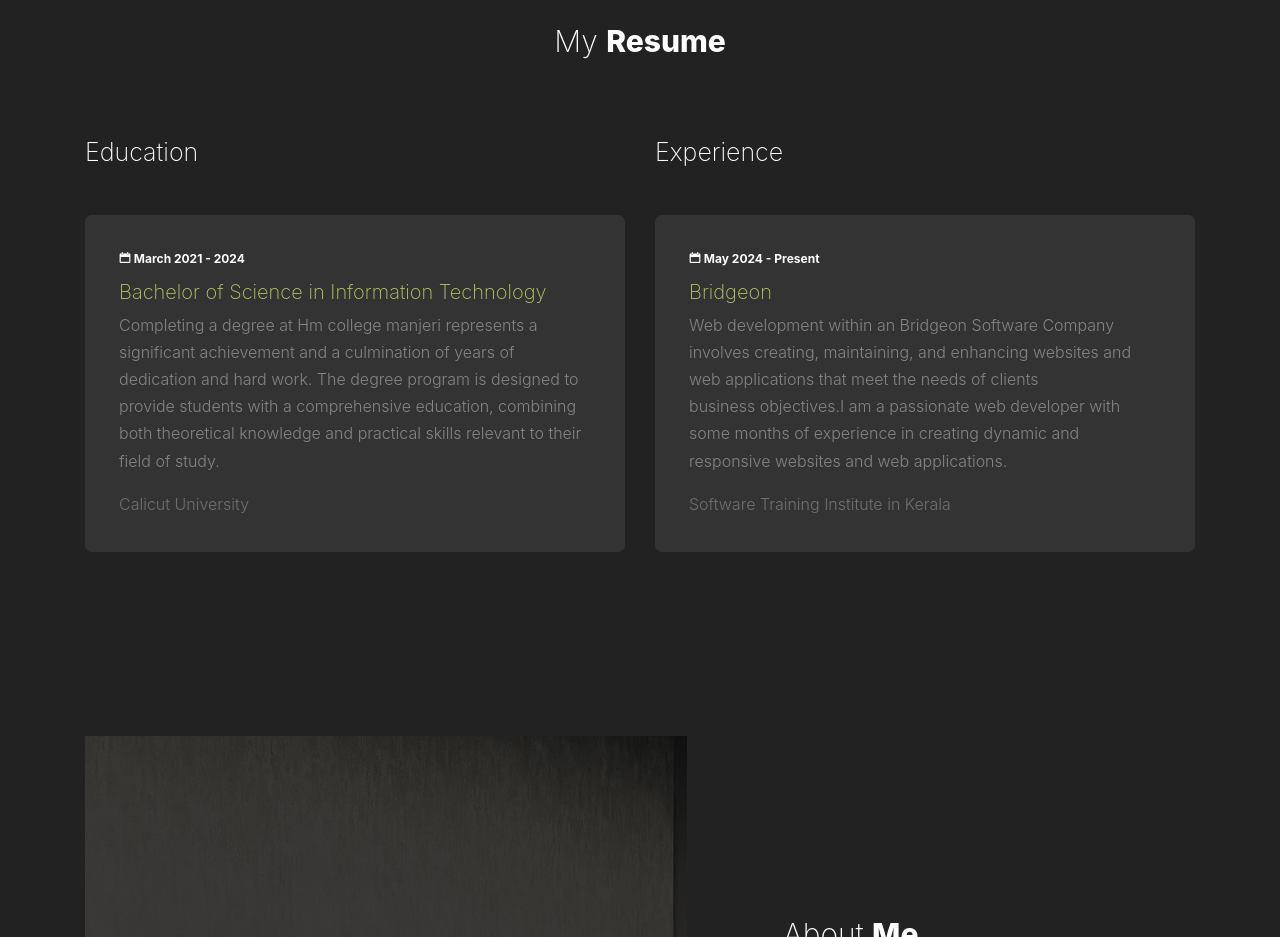
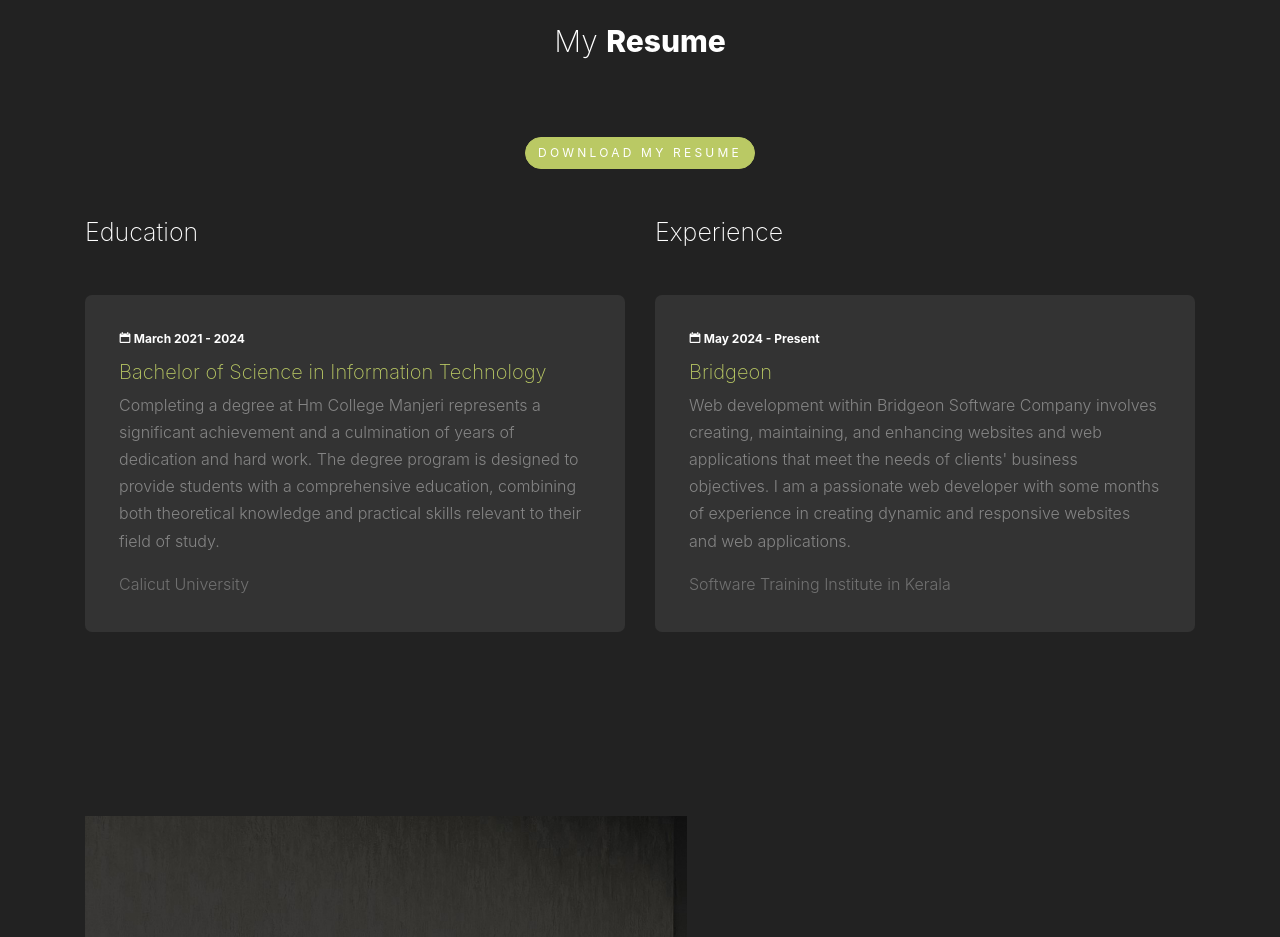
Before and after one commit to Muhammed-Sahad-P/Portfolio, a plain HTML site: page index.html in a window 1280 px wide. Shown: the part 2570-3507 px from the top of the page. Drawn offline with nearby package versions, Linux system fonts and the light colour scheme; a script that the page names is missing; files whose address does not match are found by name.

Commit message:
add resume

```diff
--- a/index.html
+++ b/index.html
@@ -227,29 +227,27 @@
               <h2>My <strong>Resume</strong></h2>
             </div>
           </div>
+          <div class="col-md-12 text-center mb-5">
+            <a href="https://drive.google.com/file/d/1SKFDqSHedSOkNRP8CMR3XtHbmZ-VfqQV/view?usp=drive_link" class="btn btn-primary" download>Download My Resume</a>
+          </div>
           <div class="col-md-6">
             <h2 class="mb-5">Education</h2>
             <div class="resume-item mb-4">
-              <span class="date"
-                ><span class="icon-calendar"></span> March 2021 - 2024</span
-              >
+              <span class="date"><span class="icon-calendar"></span> March 2021 - 2024</span>
               <h3>Bachelor of Science in Information Technology</h3>
               <p>
-                Completing a degree at Hm college manjeri represents a significant achievement and a culmination of years of dedication and hard work. The degree program is designed to provide students with a comprehensive education, combining both theoretical knowledge and practical skills relevant to their field of study.
+                Completing a degree at Hm College Manjeri represents a significant achievement and a culmination of years of dedication and hard work. The degree program is designed to provide students with a comprehensive education, combining both theoretical knowledge and practical skills relevant to their field of study.
               </p>
               <span class="school">Calicut University</span>
             </div>
           </div>
           <div class="col-md-6">
             <h2 class="mb-5">Experience</h2>
-
             <div class="resume-item mb-4">
-              <span class="date"
-                ><span class="icon-calendar"></span> May  2024 - Present</span
-              >
+              <span class="date"><span class="icon-calendar"></span> May 2024 - Present</span>
               <h3>Bridgeon</h3>
               <p>
-				Web development within an Bridgeon Software Company involves creating, maintaining, and enhancing websites and web applications that meet the needs of clients business objectives.I am a passionate web developer with some months of experience in creating dynamic and responsive websites and web applications.
+                Web development within Bridgeon Software Company involves creating, maintaining, and enhancing websites and web applications that meet the needs of clients' business objectives. I am a passionate web developer with some months of experience in creating dynamic and responsive websites and web applications.
               </p>
               <span class="school">Software Training Institute in Kerala</span>
             </div>
@@ -257,6 +255,8 @@
         </div>
       </div>
     </section>
+
+
     <!-- .section -->
 
     <section class="site-section" id="section-about">
```
